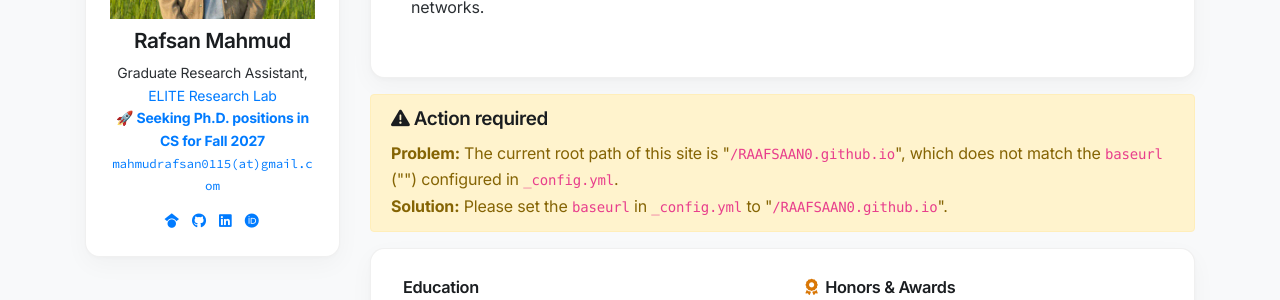
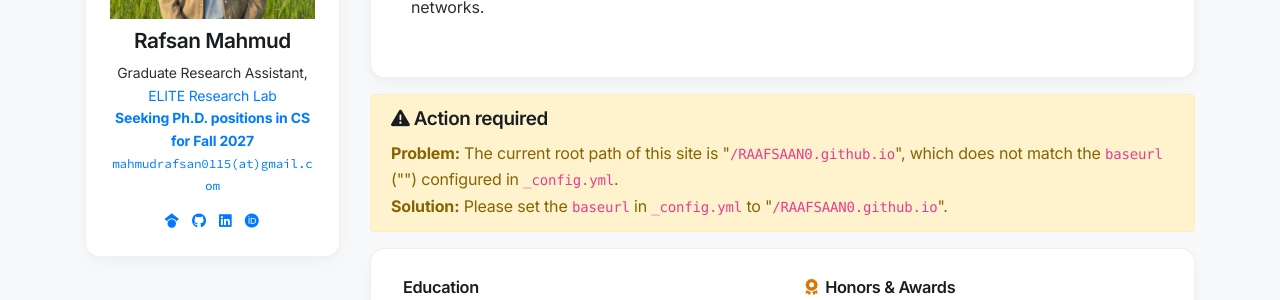
Before and after one commit to RAAFSAAN0/RAAFSAAN0.github.io, a Jekyll site: the page built from index.html, in a window 1280 px wide. Shown: the part 359-659 px from the top of the page. Built offline with Jekyll 4.4.1, drawn with Linux system fonts in a browser that asks for light colours; nearby versions of some CDN libraries; a style sheet for code colours, icons or effects is not loaded.

Commit message:
Update profile.yml

```diff
--- a/_data/profile.yml
+++ b/_data/profile.yml
@@ -16,7 +16,7 @@ positions:
       <a href="https://elitelab.ai/" target="_blank">ELITE Research Lab</a>
     logo: /assets/images/badges/elite.png
 
-  - name: "<strong class='text-primary'>🚀 Seeking Ph.D. positions in CS for Fall 2027</strong>"
+  - name: "<strong class='text-primary'> Seeking Ph.D. positions in CS for Fall 2027</strong>"
 
 # ============================================================
 # Contact & Profiles
```
